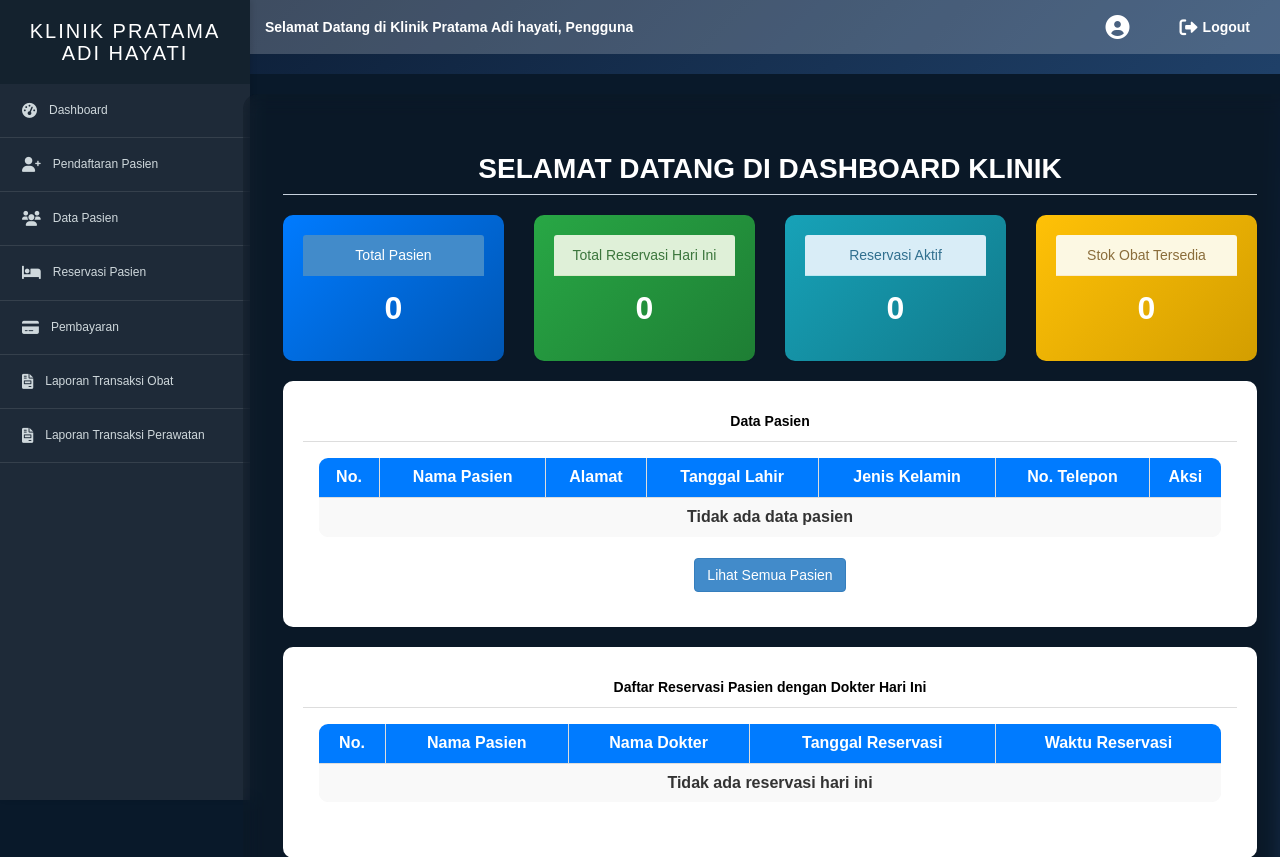
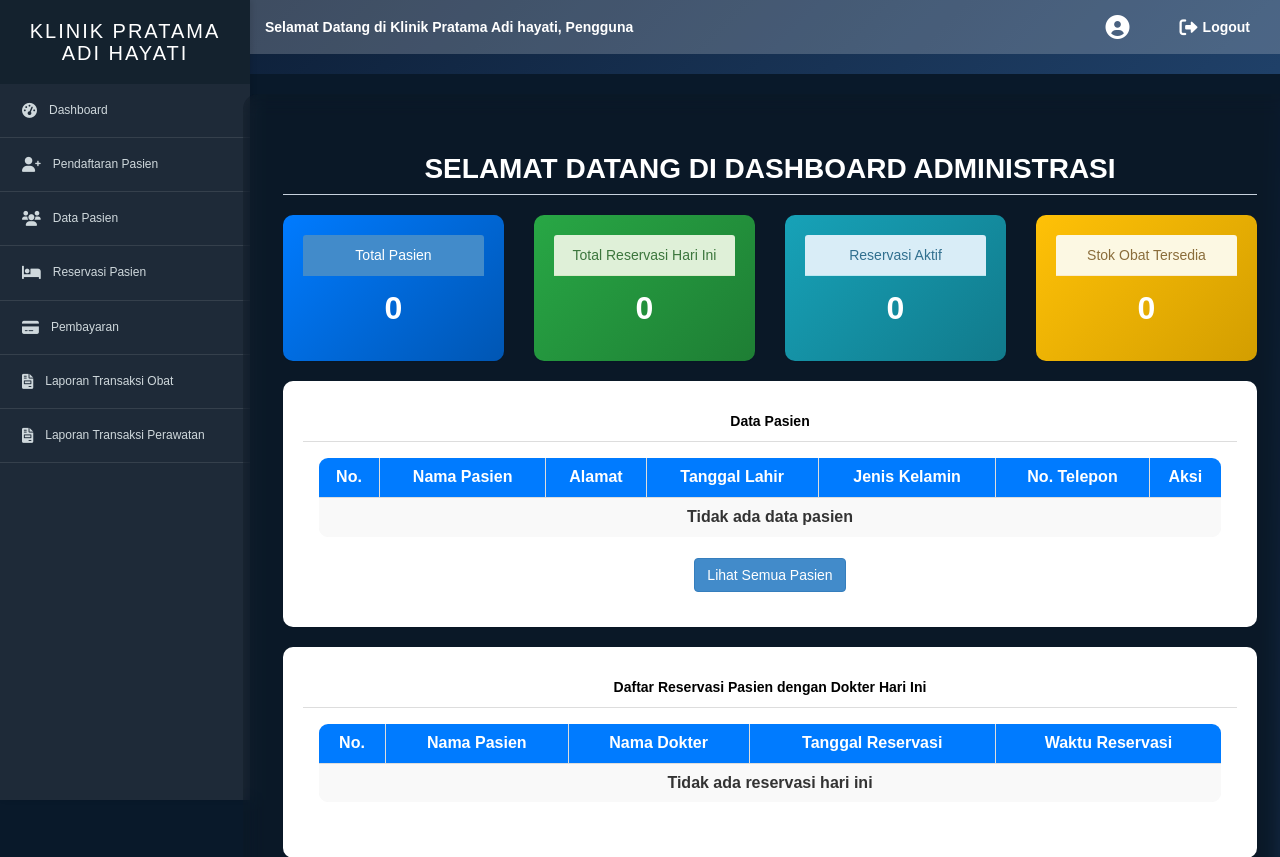
Before and after one commit to donnya24/rekam-medis-klinik, a PHP site: page /app/administrasi/dashboard_administrasi.php in a window 1280 px wide. Shown: the top 857 px of the page. Run offline with PHP 8.4, Linux system fonts and the light colour scheme; the visitor is signed in with stand-in values (Sample User, id 1); data that the repository does not hold is empty; some libraries are stand-ins or nearby versions.

Commit message:
Update dashboard_administrasi.php

```diff
--- a/app/administrasi/dashboard_administrasi.php
+++ b/app/administrasi/dashboard_administrasi.php
@@ -259,7 +259,7 @@ $query_perawatan_bulan_ini = mysqli_query($conn, "
             <!-- Heading -->
             <div class="row">
                 <div class="col-md-12">
-                    <h1 class="page-header">Selamat Datang di Dashboard Klinik</h1>
+                    <h1 class="page-header">Selamat Datang di Dashboard Administrasi</h1>
                 </div>
             </div>
 
```
